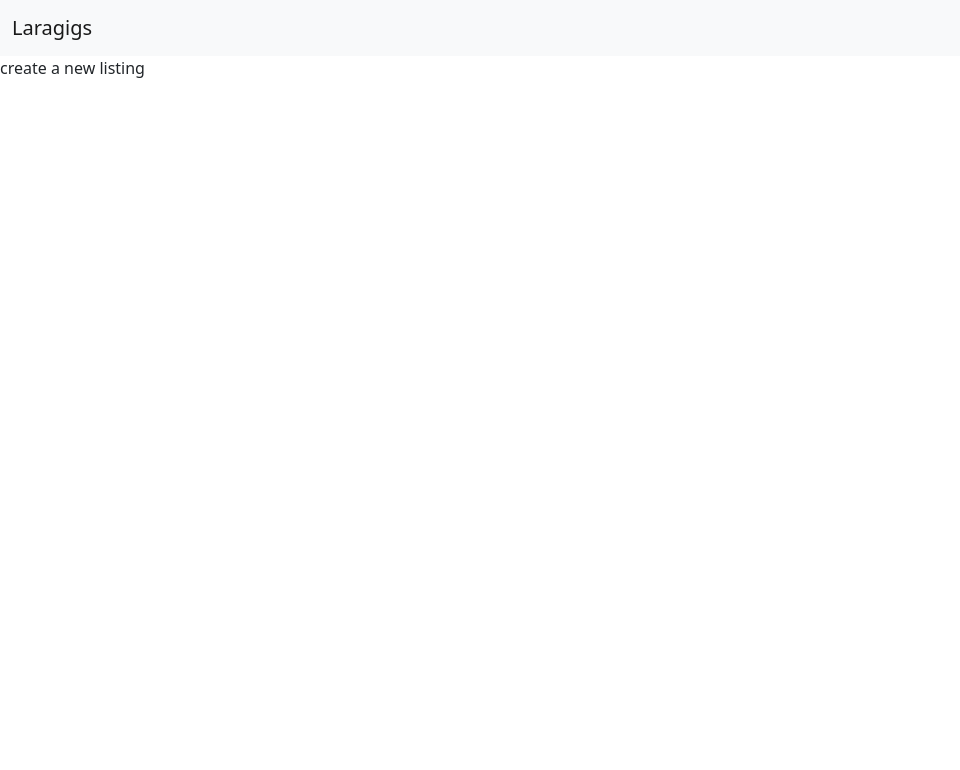
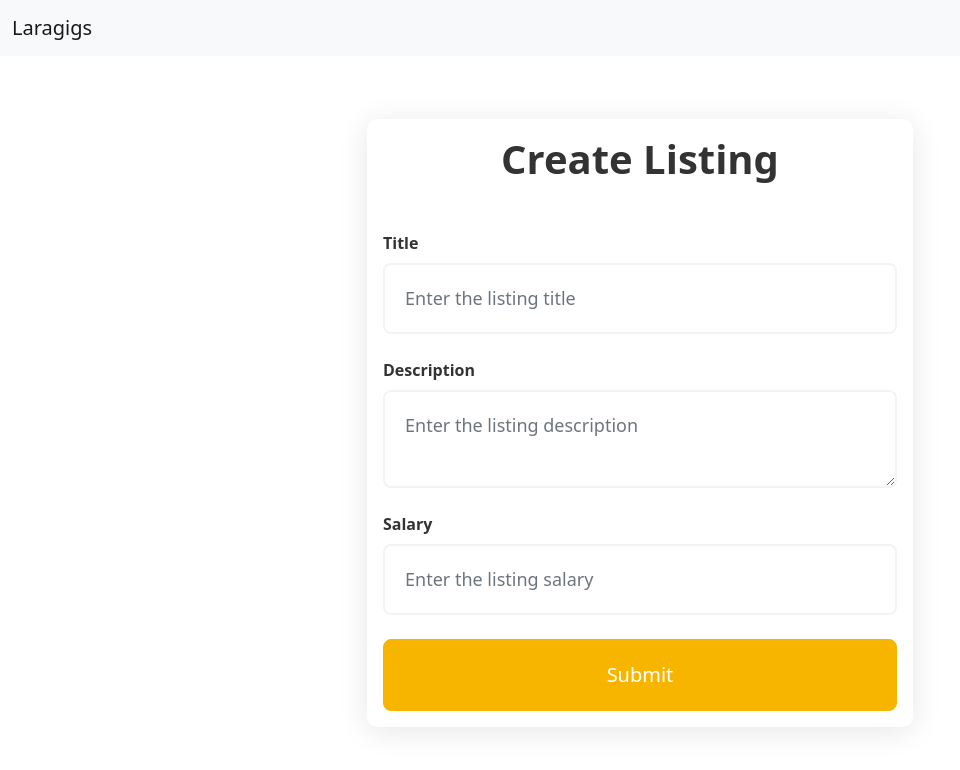
Before and after one commit to martoast/laragigs-app, a Nuxt app: page /listings/create in a window 1280 px wide. Shown: the top 770 px of the page, without its empty margins (0-960 px from the left). Built offline with nearby package versions, Linux system fonts and the light colour scheme; no server answers.

Commit message:
listings and create listing

```diff
--- a/pages/listings/[id].vue
+++ b/pages/listings/[id].vue
@@ -3,19 +3,13 @@
         <div class="row justify-content-center">
             <div class="col-md-8">
                 <div class="card">
-                    <img :src="listing.image" class="card-img-top" alt="...">
                     <div class="card-body">
                         <h5 class="card-title">{{listing.title}}</h5>
                         <p class="card-text">{{listing.description}}</p>
-                        <ul class="list-group">
-                            <li class="list-group-item">Salary: {{listing.salary}}</li>
-                            <!-- <li class="list-group-item">Location: {{listing.location}}</li>
-                            <li class="list-group-item">Job Type: {{listing.job_type}}</li>
-                            <li class="list-group-item">Experience: {{listing.experience}}</li> -->
-                        </ul>
-                        <div class="d-flex justify-content-between mt-3">
-                            <nuxt-link to="/listings" class="btn btn-primary">Back to Listings</nuxt-link>
-                            <button class="btn btn-success">Apply Now</button>
+                        <h5 class="mb-0">Salary: {{listing.salary}}</h5>
+                        <div class="d-flex justify-content-between align-items-center mt-4">
+                            <a href='/listings/' class="btn-primary">Back</a>
+                            <a class="btn-primary">Apply now</a>
                         </div>
                     </div>
                 </div>
@@ -24,7 +18,7 @@
     </div>
 </template>
 
-<script setup lang="ts">
+<script setup>
 
 const route = useRoute();
 
--- a/pages/listings/create.vue
+++ b/pages/listings/create.vue
@@ -1,13 +1,101 @@
-<script setup lang="ts">
-definePageMeta({
-  middleware: ["auth"]
-})
+<template>
+  <div class="container register-container">
+    <div class="row justify-content-center align-items-center" style="height: calc(100vh - 66px);">
+      <div class="col-md-6">
+        <div class="card">
+          <div class="card-body">
+            <h1 class="card-title text-center mb-5">Create Listing</h1>
+            <form @submit.prevent="onSubmit">
+              <div class="form-group mb-4">
+                <label for="title" class="form-label">Title</label>
+                <input v-model="data.form.title" type="text" class="form-control" id="title" placeholder="Enter the listing title">
+              </div>
+              <div class="form-group mb-4">
+                <label for="description" class="form-label">Description</label>
+                <textarea v-model="data.form.description" class="form-control" id="description" placeholder="Enter the listing description"></textarea>
+              </div>
+              <div class="form-group mb-4">
+                <label for="salary" class="form-label">Salary</label>
+                <input v-model="data.form.salary" type="text" class="form-control" id="salary" placeholder="Enter the listing salary">
+              </div>
+              <div class="d-grid gap-2">
+                <button type="submit" class="btn btn-primary" :disabled="data.loading">Submit</button>
+              </div>
+            </form>
+          </div>
+        </div>
+      </div>
+    </div>
+  </div>
+</template>
+<script setup>
+const hasError = (field) => {
+    return !!data.errors[field]
+}
+const data = reactive({
+    loading: false,
+    errors: {},
+    form: {
+        title: null,
+        description: null,
+        salary: null
+    }
+});
 
+const onSubmit = async () => {
+    data.loading = true
+    try {
+        let response = await $fetch('/listings', {
+            method: 'post',
+            body: data.form
+        })
+        console.log(response)
+        await navigateTo('/listings/' + response.listing.id)
+        // Handle success
+    } catch (error) {
+        data.errors = error.response._data.errors
+        data.loading = false
+    }
+}
 </script>
-
-
-<template>
-    <div>
-        create a new listing
-    </div>
-</template>
+<style scoped>
+  .register-container .card {
+    border: none;
+    border-radius: 10px;
+    box-shadow: 0px 4px 30px rgba(0, 0, 0, 0.1);
+  }
+  .register-container .card-title {
+    font-weight: bold;
+    font-size: 2.5rem;
+    color: #333;
+  }
+  .register-container .form-label {
+    font-weight: bold;
+    color: #333;
+  }
+  .register-container .form-control {
+    border: 2px solid #f3f3f3;
+    border-radius: 8px;
+    padding: 1.25rem;
+    font-size: 1.125rem;
+    color: #333;
+  }
+  .register-container .form-control:focus {
+    border-color: #f8b500;
+    box-shadow: none;
+  }
+  .register-container button {
+    border-radius: 8px;
+    font-size: 1.25rem;
+    padding: 1.25rem;
+    background-color: #f8b500;
+    border-color: #f8b500;
+  }
+  .register-container button:hover {
+    background-color: #fa7f00;
+    border-color: #fa7f00;
+  }
+  .register-container a {
+    color: #333;
+  }
+</style>
--- a/pages/listings/index.vue
+++ b/pages/listings/index.vue
@@ -1,13 +1,21 @@
 <template>
     <div class="container my-4">
-        <h3 class="pb-4">Listings:</h3>
+        <div class="d-flex justify-content-between align-items-center my-4">
+            <h3 class="pb-4">Job listings:</h3>
+            <a href="/listings/create" class="btn btn-primary">
+                Create listing
+            </a>
+        </div>
        <div class="row row-cols-1 row-cols-md-3 g-4 justify-content-center">
         <div class="col" v-for="listing in listings" :key="listing.id">
-            <div class="card h-100">
+            <div class="card h-100 border-0">
             <div class="card-body">
-                <a :href="'/listings/' + listing.id" style="text-decoration: none;"><h5 class="card-title">{{listing.title}}</h5></a>
-                <p class="card-text">Salary: {{listing.salary}}</p>
+                <a :href="'/listings/' + listing.id" style="text-decoration: none; color: black;"><h5 class="card-title">{{listing.title}}</h5></a>
                 <p class="card-text">{{listing.description}}</p>
+                <h5 class="mb-0">Salary: {{listing.salary}}</h5>
+                <div class="d-flex justify-content-end align-items-center mt-4">
+                    <a :href="'/listings/' + listing.id" class="btn btn-primary">View Details</a>
+                </div>
             </div>
         </div>
         </div>
@@ -20,3 +28,25 @@
 const listings = await $fetch("/listings")
 
 </script>
+
+<style scoped>
+.btn-primary {
+background-color: #F5A623;
+border-radius: 4px;
+color: #FFFFFF;
+font-weight: bold;
+padding: 10px 25px;
+border: none;
+}
+
+.card {
+    border-radius: 10px;
+    box-shadow: 0 2px 8px rgba(0, 0, 0, 0.1);
+  }
+  .card-title {
+    font-size: 24px;
+  }
+  .card-subtitle {
+    font-size: 14px;
+  }
+</style>
```
Also changed, not shown: middleware/auth.global.ts (renamed from middleware/auth.ts).
